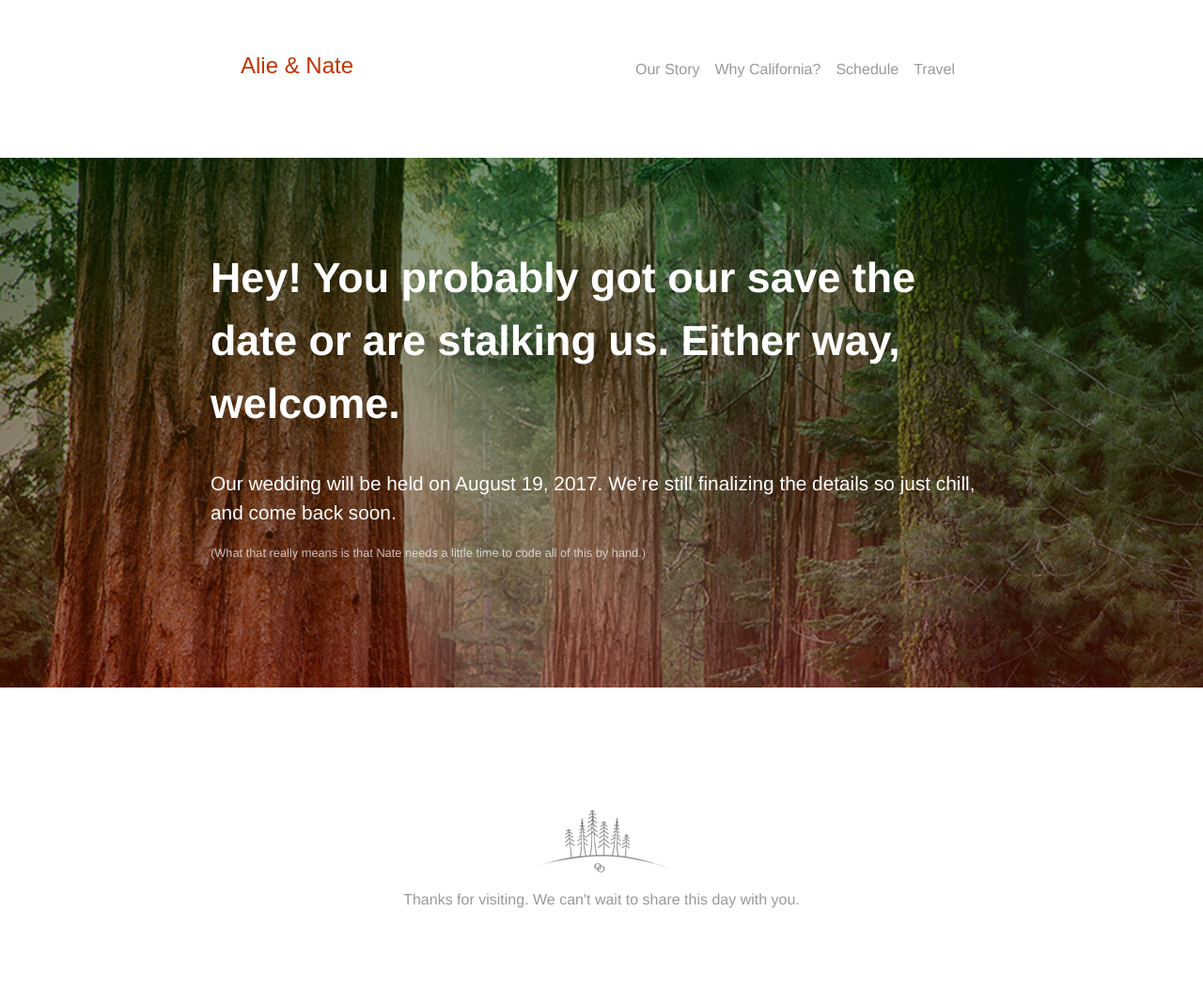
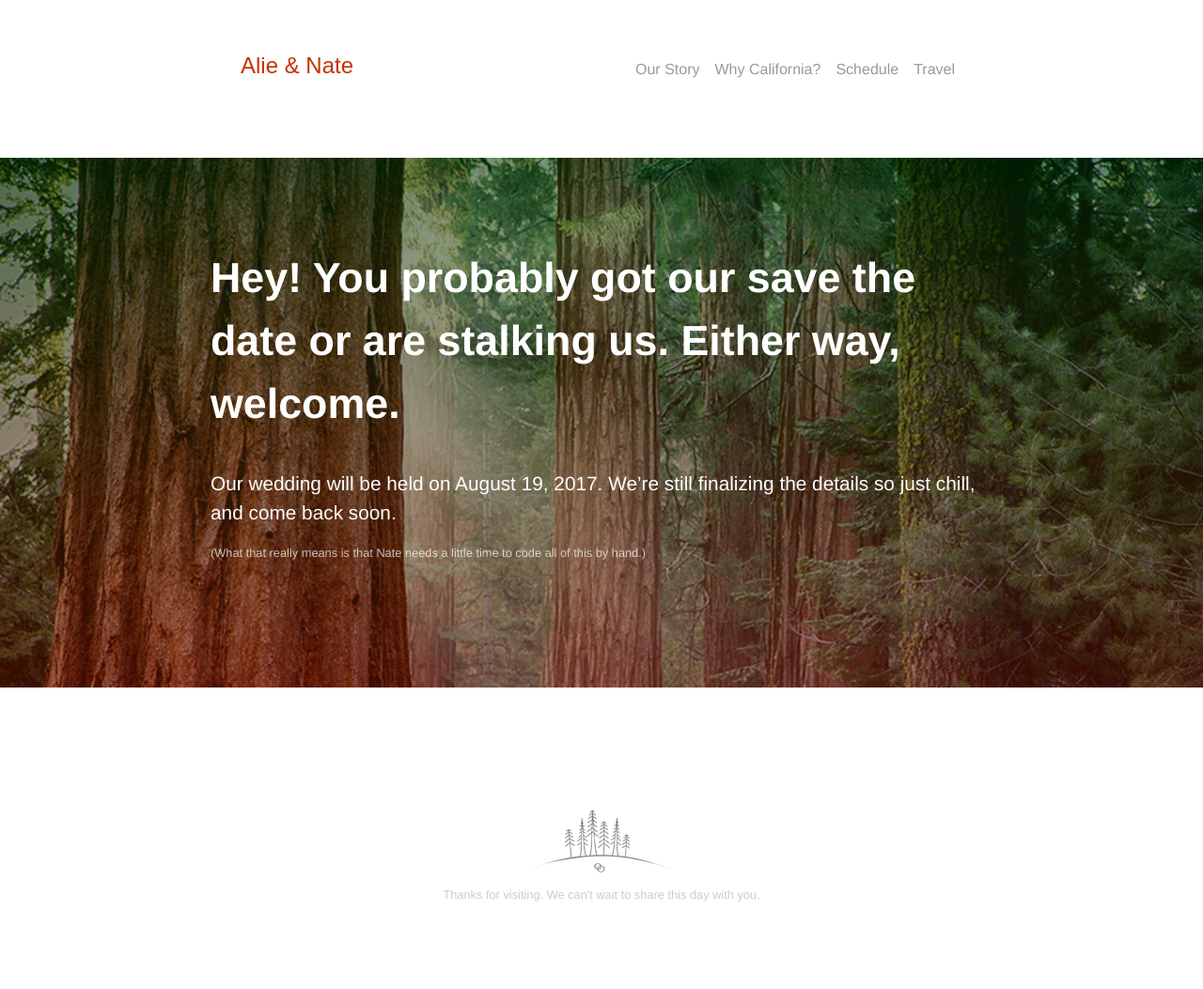
Before and after one commit to nkadlac/alieplusnate.com, a Jekyll site: the page built from index.html, in a window 1280 px wide. Shown: the whole page at 94% size. Built offline with Jekyll 4.4.1, drawn with Linux system fonts in a browser that asks for light colours; some web fonts are replaced.

Commit message:
Updated Schedule and 1 other file

```diff
--- a/assets/main.scss
+++ b/assets/main.scss
@@ -249,13 +249,17 @@ article.post p {
   margin-top: 50px;
   margin-bottom: 50px;
   padding: 80px 10% 20px 10%;
-  border-top: none;
+  // border-top: none;
 }
 
 .footer-col {
   text-align: center;
   float: none;
-  color: #999;
+}
+
+.footer-col p {
+  font-size: .8em;
+  color: #CCC;
 }
 
 .footer-graphic {
```
Also changed, not shown: schedule.md (line endings or trailing spaces).
